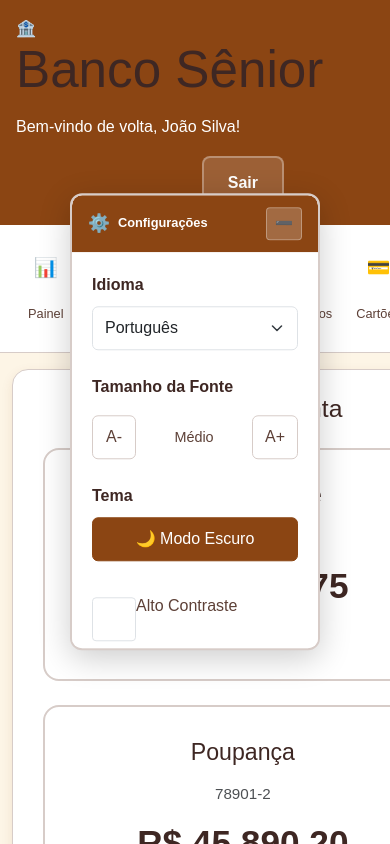
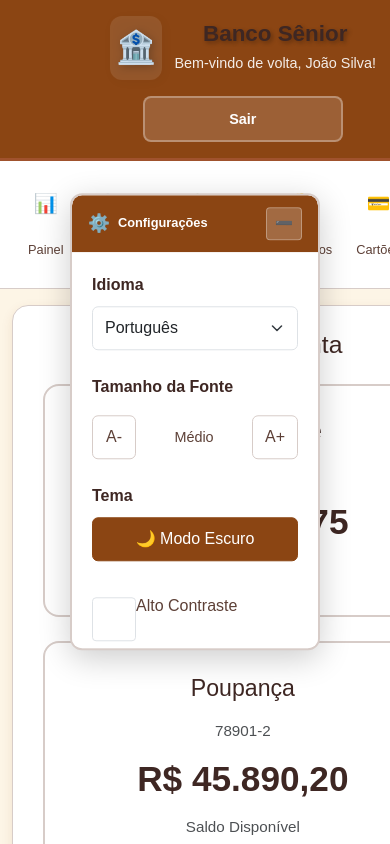
Before and after one commit to BssEric/Banco-S-nior---Facilitador-de-Transa-es, a React (Vite) app: page / in a window 390 px wide. Shown: the top 844 px of the page. Built offline with nearby package versions, Linux system fonts and the light colour scheme.

Commit message:
Atualizar o Header.css

```diff
--- a/src/components/Header/Header.css
+++ b/src/components/Header/Header.css
@@ -1,42 +1,68 @@
 .header {
-  padding: 1.5rem 2rem;
   background: var(--primary);
   color: white;
-  box-shadow: 0 4px 12px var(--shadow);
+  box-shadow: 0 2px 10px rgba(0, 0, 0, 0.1);
+  padding: 0;
+  border-bottom: 3px solid var(--primary-hover);
 }
 
-.header-content {
+.header-container {
   max-width: 1400px;
   margin: 0 auto;
+  padding: 1rem 2rem;
   display: flex;
   justify-content: space-between;
   align-items: center;
-  flex-wrap: wrap;
-  gap: 1.5rem;
+  gap: 2rem;
 }
 
-.header-info {
-  text-align: center;
+/* Logo + Nome à esquerda */
+.header-brand {
+  display: flex;
+  align-items: center;
+  gap: 1rem;
   flex: 1;
 }
 
-.header-info h1 {
+.logo-img {
+  font-size: 2.5em;
+  filter: drop-shadow(2px 2px 4px rgba(0, 0, 0, 0.3));
+  background: rgba(255, 255, 255, 0.1);
+  padding: 0.5rem;
+  border-radius: 12px;
+  display: flex;
+  align-items: center;
+  justify-content: center;
+  min-width: 60px;
+  min-height: 60px;
+}
+
+.brand-text {
+  display: flex;
+  flex-direction: column;
+}
+
+.brand-text h1 {
   margin: 0;
-  font-size: 2.2em;
+  font-size: 1.8em;
   font-weight: 700;
   text-shadow: 2px 2px 4px rgba(0, 0, 0, 0.3);
+  line-height: 1.2;
 }
 
-.header-info p {
-  margin: 0.5rem 0 0 0;
+.brand-text p {
+  margin: 0.25rem 0 0 0;
   opacity: 0.9;
-  font-size: 1.1em;
+  font-size: 1em;
+  font-weight: 500;
 }
 
+/* Botão Sair à direita */
 .header-actions {
   display: flex;
   align-items: center;
-  justify-content: center;
+  justify-content: flex-end;
+  flex-shrink: 0;
 }
 
 .logout-button {
@@ -47,6 +73,7 @@
   border-radius: 8px;
   transition: all 0.3s ease;
   font-weight: 600;
+  white-space: nowrap;
 }
 
 .logout-button:hover {
@@ -55,22 +82,60 @@
   box-shadow: 0 4px 12px rgba(0, 0, 0, 0.2);
 }
 
+/* Responsividade */
 @media (max-width: 768px) {
-  .header {
+  .header-container {
     padding: 1rem;
-  }
-
-  .header-content {
-    flex-direction: column;
-    text-align: center;
     gap: 1rem;
   }
 
-  .header-info h1 {
-    font-size: 1.8em;
+  .header-brand {
+    gap: 0.75rem;
   }
 
-  .header-info p {
-    font-size: 1em;
+  .logo-img {
+    font-size: 2em;
+    min-width: 50px;
+    min-height: 50px;
+    padding: 0.4rem;
+  }
+
+  .brand-text h1 {
+    font-size: 1.4em;
+  }
+
+  .brand-text p {
+    font-size: 0.9em;
+  }
+
+  .logout-button {
+    padding: 0.6rem 1.2rem;
+    font-size: 0.9em;
   }
 }
+
+@media (max-width: 480px) {
+  .header-container {
+    flex-direction: column;
+    gap: 1rem;
+    text-align: center;
+  }
+
+  .header-brand {
+    justify-content: center;
+  }
+
+  .brand-text {
+    align-items: center;
+  }
+
+  .header-actions {
+    width: 100%;
+    justify-content: center;
+  }
+
+  .logout-button {
+    width: 100%;
+    max-width: 200px;
+  }
+}
```
